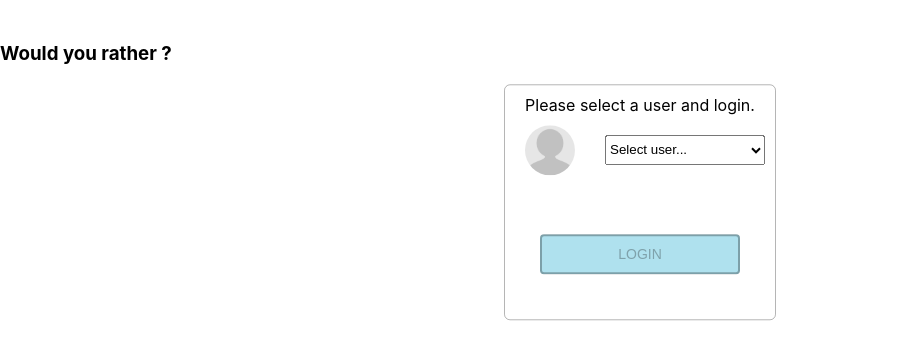
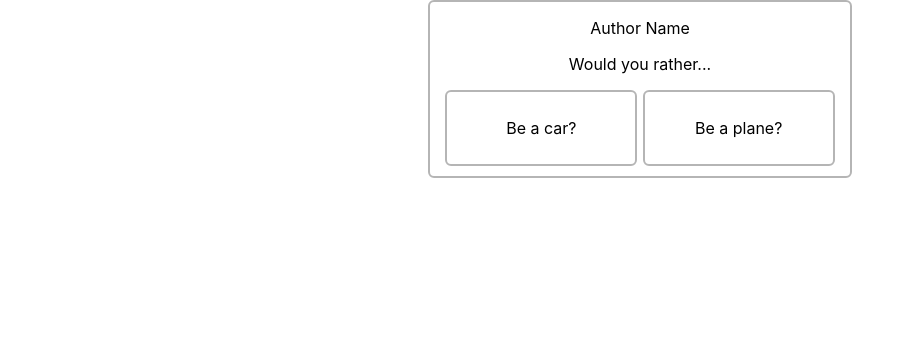
Before and after one commit to madmaxatwork/react_udacity_would_you_rather, a React (Create React App) app: page / in a window 1280 px wide. Shown: the top 360 px of the page, without its empty margins (0-914 px from the left). Built offline with nearby package versions, Linux system fonts and the light colour scheme.

Commit message:
Adding the Question Component

```diff
--- a/src/components/App.js
+++ b/src/components/App.js
@@ -1,21 +1,30 @@
-import React, { Component } from 'react';
+import React, { Component, Fragment } from 'react';
 import { connect } from 'react-redux'
+import { BrowserRouter as Router, Route } from 'react-router-dom'
 
 import { handleInitialData } from '../actions/common'
-import Login from '../components/Login'
+import Login from './Login'
+import Question from './Question'
 
 class App extends Component {
+
   componentDidMount() {
     this.props.dispatch(handleInitialData())
   }
 
   render() {
     return (
-      <div className="App">
-        <Login />
+      <div className='container'>
+        <Question />
       </div>
     );
   }
 }
 
-export default connect()(App)
+function mapStateToProps({ authedUser }) {
+  return {
+    showLogin: authedUser === null
+  }
+}
+
+export default connect(mapStateToProps)(App)
--- /dev/null
+++ b/src/components/Question.js
@@ -0,0 +1,24 @@
+import React, { Component } from 'react'
+import { connect } from 'react-redux'
+
+ class Question extends Component {
+
+ 	render() {
+		return (
+			<div class='question'>
+				<p className='center-align-text'>Author Name</p>
+				<p className='center-align-text'>Would you rather...</p>
+				<div className='options'>
+					<div className='option-one'>
+						<p className='center-align-text'>Be a car?</p>
+					</div>
+					<div className='option-two'>
+						<p className='center-align-text'>Be a plane?</p>
+					</div>
+				</div>
+			</div>
+		)
+	}
+}
+
+ export default connect()(Question)
--- a/src/index.css
+++ b/src/index.css
@@ -6,6 +6,10 @@ body {
     sans-serif;
   -webkit-font-smoothing: antialiased;
   -moz-osx-font-smoothing: grayscale;
+}
+
+.center-align-text {
+  text-align: center;
 }
 
 .button {
@@ -91,3 +95,40 @@ code {
   font-family: source-code-pro, Menlo, Monaco, Consolas, "Courier New",
     monospace;
 }
+
+.question {
+  width: 100%;
+  max-width: 400px;
+  margin: 0 auto;
+  padding: 0px 10px 10px 10px;
+  border: 2px solid rgba(0,0,0,.29);
+  border-radius: 6px;
+}
+
+ .options {
+  width: 100%;
+  display: flex;
+  flex-flow: row wrap;
+  justify-content: space-evenly;
+}
+
+ .options > div {
+  width: 42%;
+  max-width: 250px;
+  padding: 10px;
+  border: 2px solid rgba(0,0,0,.29);
+  border-radius: 6px;
+}
+
+ .selected {
+  border: 2px solid rgba(0,0,0,.29);
+  background-color:rgb(175, 225, 238);
+  border-radius: 6px;
+}
+
+
+ .options > div:hover {
+  border: 2px solid rgba(0,0,0,.29);
+  background-color:rgb(175, 225, 238);
+  border-radius: 6px;
+ }
```
